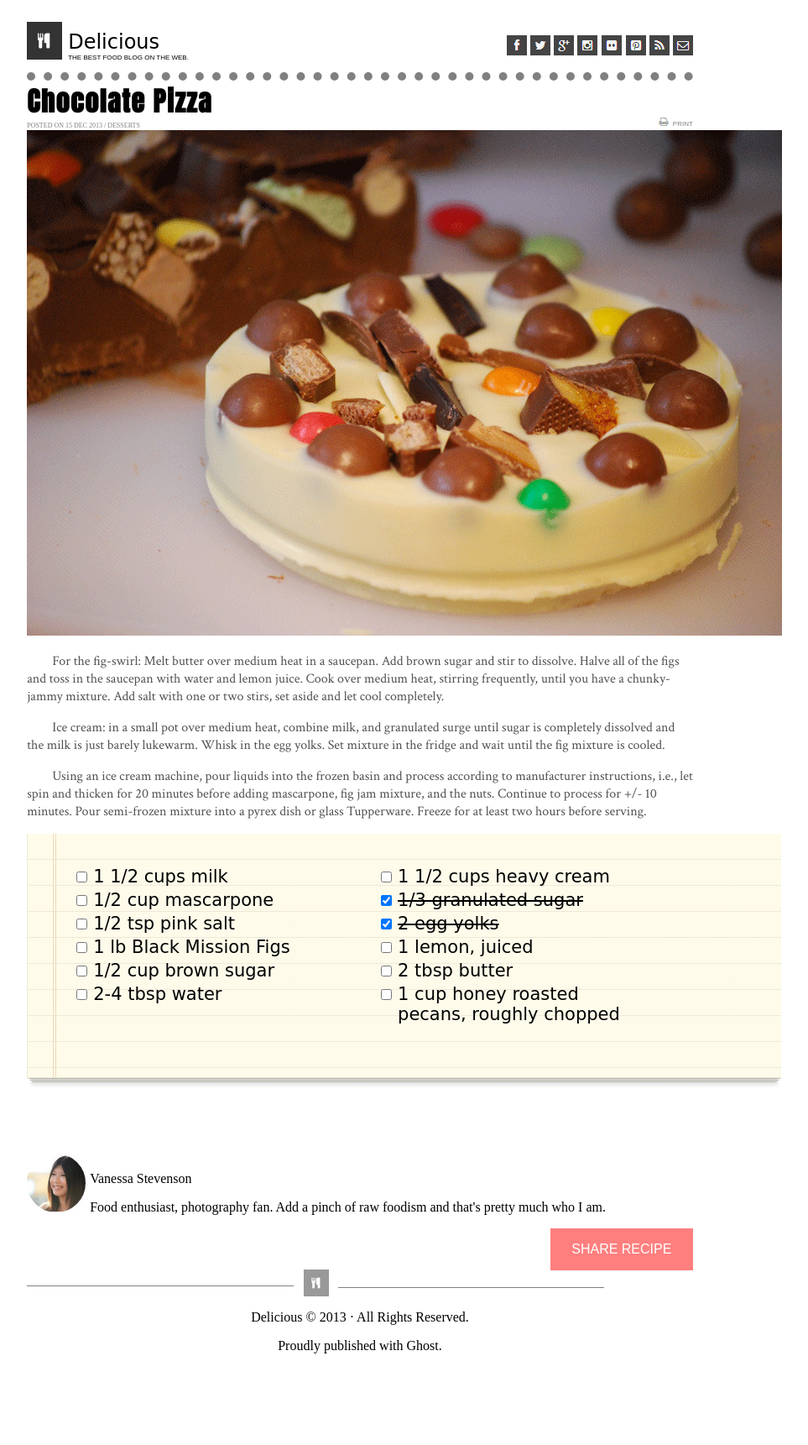
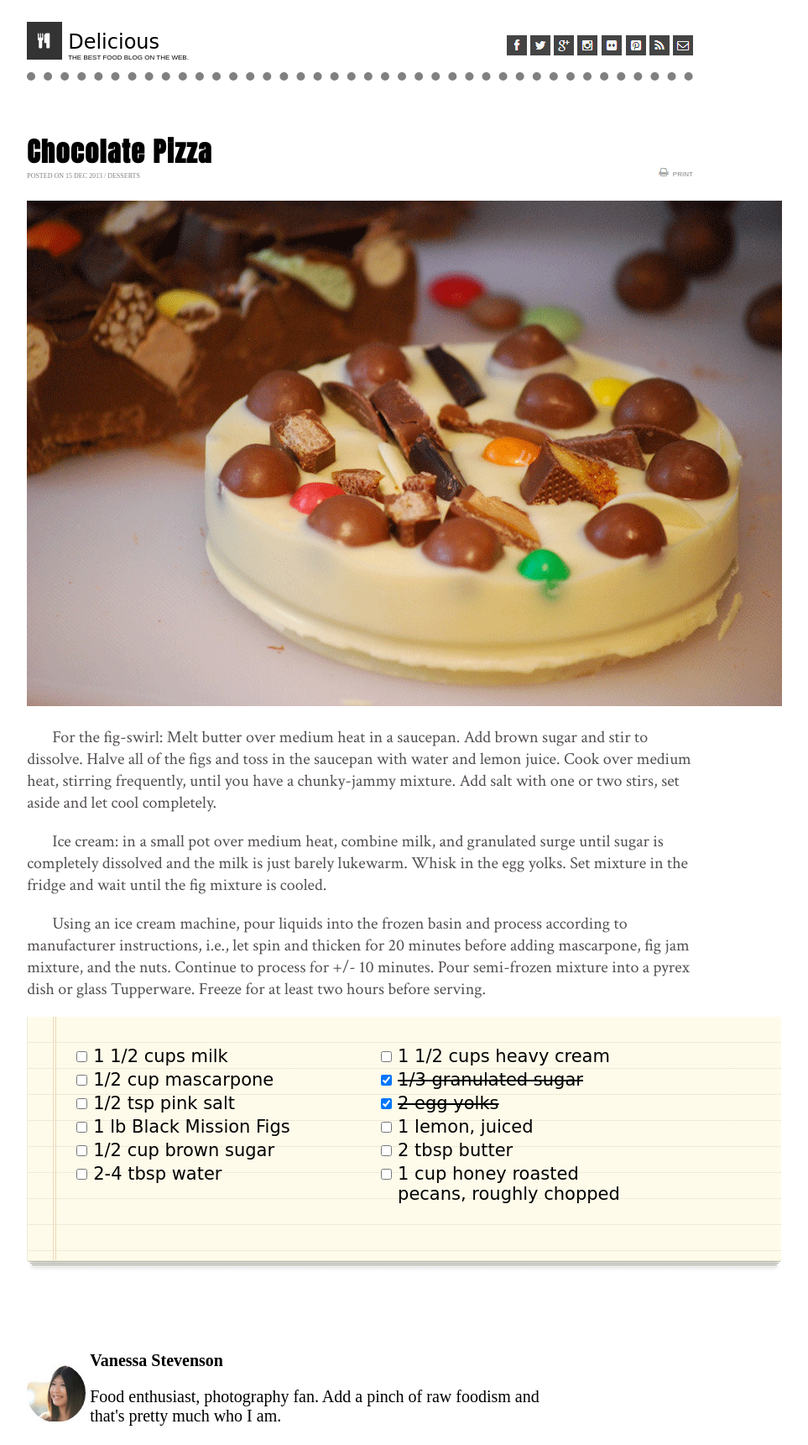
Before and after one commit to willjreid/chocolate-pizza, a plain HTML site: page index.html in a window 1280 px wide. Shown: the top 1721 px of the page at 84% size, without its empty margins (211-1174 px from the left). Before the commit the page ends 1637 px from the top, so only its background shows below. Drawn offline with Linux system fonts and the light colour scheme; a web font is replaced by a local one.

Commit message:
adjust margins between title and image

```diff
--- a/index.html
+++ b/index.html
@@ -41,7 +41,7 @@
           </div>
         </div>
       </div>
-      <img src="images/choco-pizza.png" />
+      <img src="images/choco-pizza.png" id="chocolatePizza"/>
       <p class="steps">For the fig-swirl: Melt butter over medium heat in a saucepan. Add brown sugar and stir to dissolve. Halve all of the figs and toss in the saucepan with water and lemon juice. Cook over medium heat, stirring frequently, until you have a chunky-jammy mixture. Add salt with one or two stirs, set aside and let cool completely.</p>
       <p class="steps">Ice cream: in a small pot over medium heat, combine milk, and granulated surge until sugar is completely dissolved and the milk is just barely lukewarm. Whisk in the egg yolks. Set mixture in the fridge and wait until the fig mixture is cooled.</p>
       <p class="steps">Using an ice cream machine, pour liquids into the frozen basin and process according to manufacturer instructions, i.e., let spin and thicken for 20 minutes before adding mascarpone, fig jam mixture, and the nuts. Continue to process for +/- 10 minutes. Pour semi-frozen mixture into a pyrex dish or glass Tupperware. Freeze for at least two hours before serving.</p>
@@ -86,16 +86,16 @@
           </tr>
         </table>
       </form>
-      <div class="clearfix">
+      <div class="clearfix" id="hash">
       </div>
       <div id="bio">
         <img src="images/van-pic.png" id="authorImage"/>
         <div id="author">
-          <p>Vanessa Stevenson</p>
+          <p id="name">Vanessa Stevenson</p>
           <p>Food enthusiast, photography fan. Add a pinch of raw foodism and that's pretty much who I am.</p>
         </div>
         <div id="button">
-          <p>SHARE RECIPE</p>
+          <p id="centerText">SHARE RECIPE</p>
         </div>
       </div>
       <div id="footer">
--- a/style.css
+++ b/style.css
@@ -22,7 +22,6 @@
   float: left;
 }
 #icons {
-
   float: right;
 }
 .iconList {
@@ -35,6 +34,9 @@ header {
 }
 body{
   margin: 2% 19%;
+}
+#bulk-header {
+  margin-top: 60px;
 }
 #article-info {
   float: left;
@@ -64,10 +66,14 @@ body{
   font-size: 8px;
   color: gray;
 }
+#chocolatePizza {
+  margin-top: 24px;
+}
 .steps{
   text-indent: 30px;
   font-family: 'Crimson Text', serif;
   color: #545050;
+  font-size: 20px;
 }
 .ingredients {
   font-family: 'Delius', cursive;
@@ -90,6 +96,11 @@ body{
 }
 #author {
   display: inline-block;
+  max-width: 70%;
+  font-size: 20px;
+}
+#name {
+  font-weight: bold;
 }
 #button {
   background-color: rgba(255,0,0,.5);
@@ -99,6 +110,10 @@ body{
   display: inline;
   color: white;
   font-family: sans-serif;
+  position: relative;
+  top: 32px;
+}
+#centerText {
   text-align: center;
 }
 #footer {
@@ -109,7 +124,7 @@ body{
 }
 .border {
   border-top: 1px solid gray;
-  min-width: 40%;
+  min-width: 47%;
   float: left;
   margin-top: 20px;
 }
```
